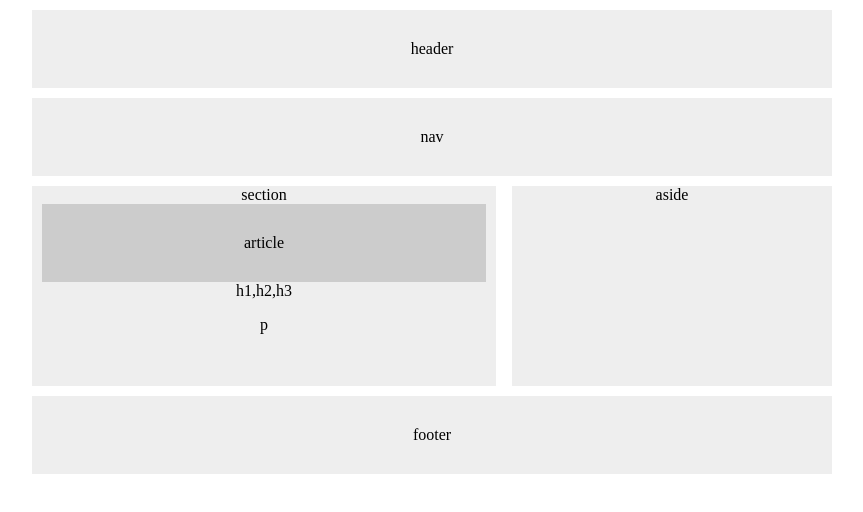
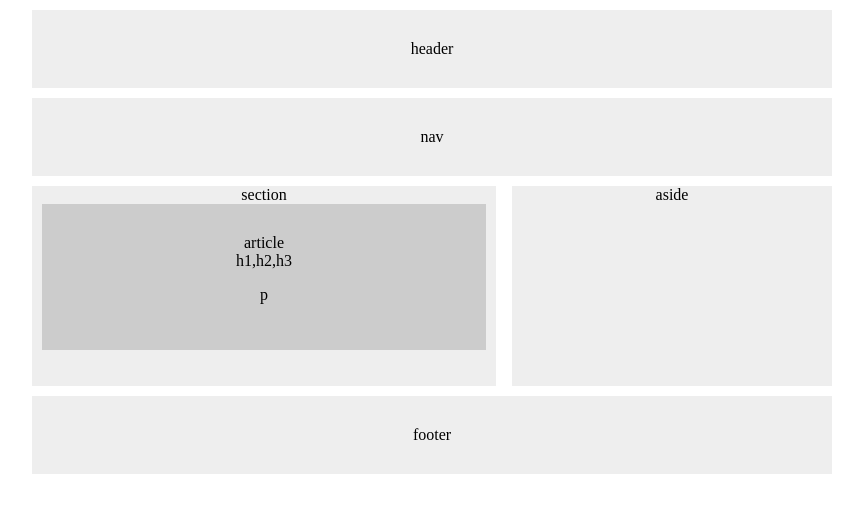
Before and after one commit to johnrobby/HW-Wireframe, a plain HTML site: page index.html in a window 1280 px wide. Shown: the whole page, without its empty margins (208-1071 px from the left). Drawn offline with Linux system fonts and the light colour scheme.

Commit message:
renamed file

```diff
--- a/index.html
+++ b/index.html
@@ -10,9 +10,10 @@
             <header id="header">header</header>
             <nav id="nav">nav</nav>
             <section id="section">section
-                <article id="article">article</article>
-                    <main id="main">h1,h2,h3</main>
+                <article id="article">article
+                    <div id="main">h1,h2,h3</div>
                     <p id="p">p</p>
+                </article>
             </section>
             <aside id="aside">aside</aside>
             <div style="clear:both"></div>
```
